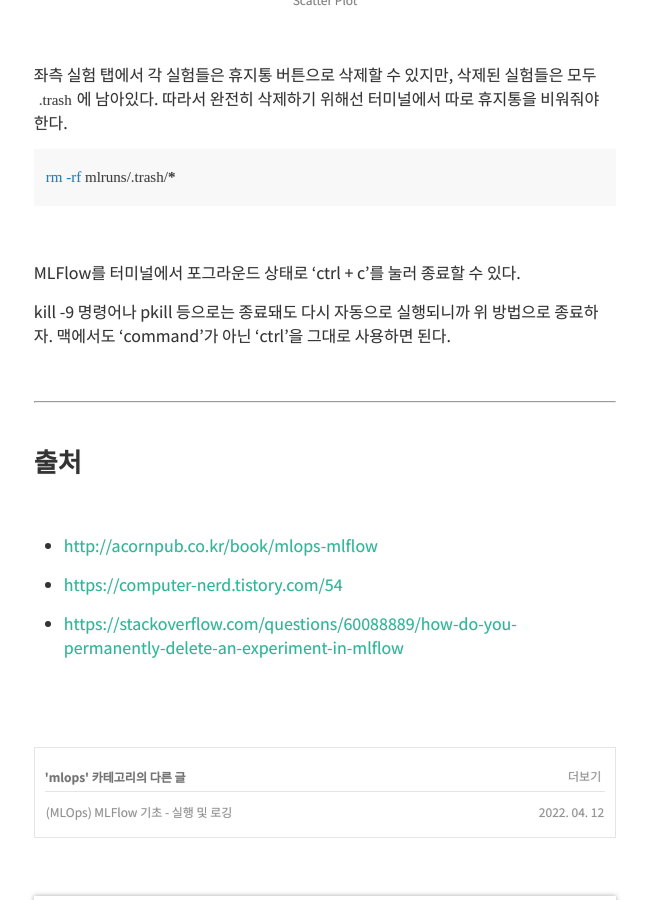
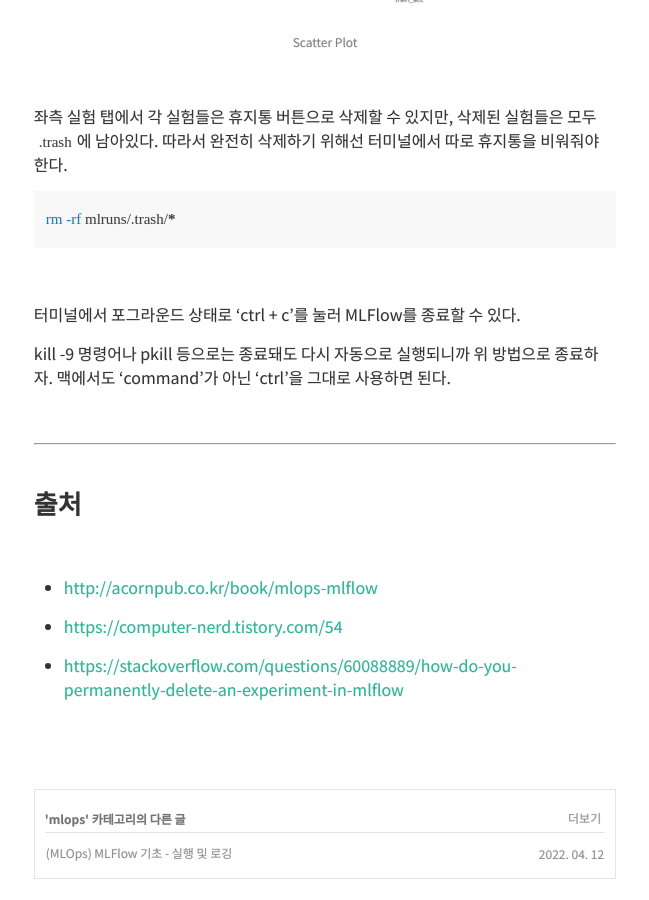
Before and after one commit to Clarit7/clarit7.github.io, a Jekyll site: the page built from _posts/2022-04-12-mlflow_tutorial.md, in a window 1280 px wide and 900 px high, scrolled down 9001 px. Shown: the whole window, without its empty margins (315-964 px from the left). Built offline with Jekyll 4.4.1, drawn with Linux system fonts in a browser that asks for light colours; some web fonts are replaced; comment, search, counter and statistics services are not loaded.

Commit message:
Fix misspellings

```diff
--- a/_posts/2022-04-12-mlflow_tutorial.md
+++ b/_posts/2022-04-12-mlflow_tutorial.md
@@ -36,7 +36,7 @@
 <br/>
 
 <p align="center">
-	<img src="/images/2022/04/12/1.png" width="800px">
+	<img src="/images/2022/04/12/0.png" width="800px">
 	<figcaption style="text-align:center; font-size:12px; color:#808080">
 		MLFlow 홈페이지
  	</figcaption>
@@ -366,7 +366,7 @@
 
 <br/>
 
-MLFlow를 터미널에서 포그라운드 상태로 'ctrl + c'를 눌러 종료할 수 있다.
+터미널에서 포그라운드 상태로 'ctrl + c'를 눌러 MLFlow를 종료할 수 있다.
 
 kill -9 명령어나 pkill 등으로는 종료돼도 다시 자동으로 실행되니까 위 방법으로 종료하자. 맥에서도 'command'가 아닌 'ctrl'을 그대로 사용하면 된다.
 
```
Also changed, not shown: other parts of _posts/2022-04-12-mlflow_tutorial.md (+1 -1 lines).
